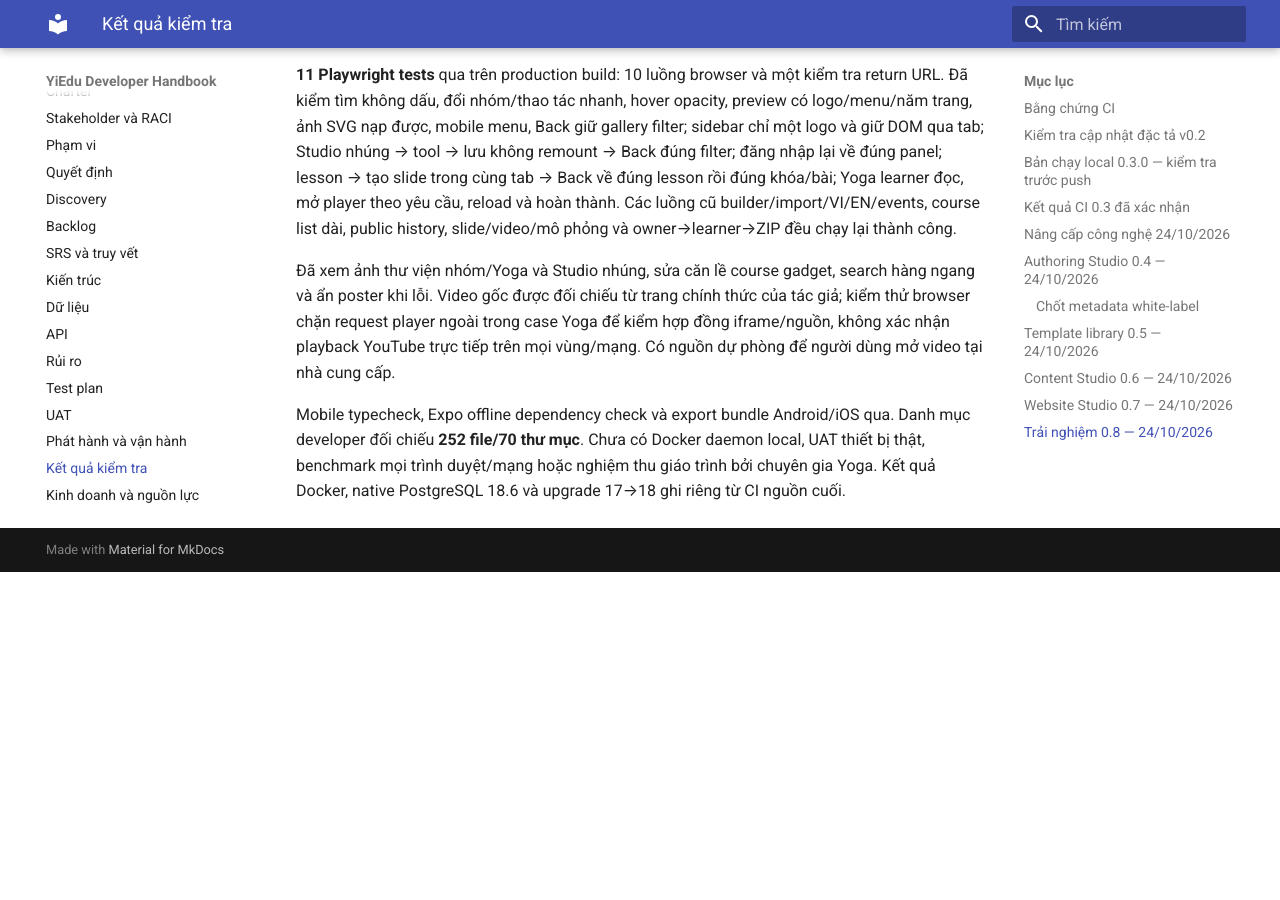
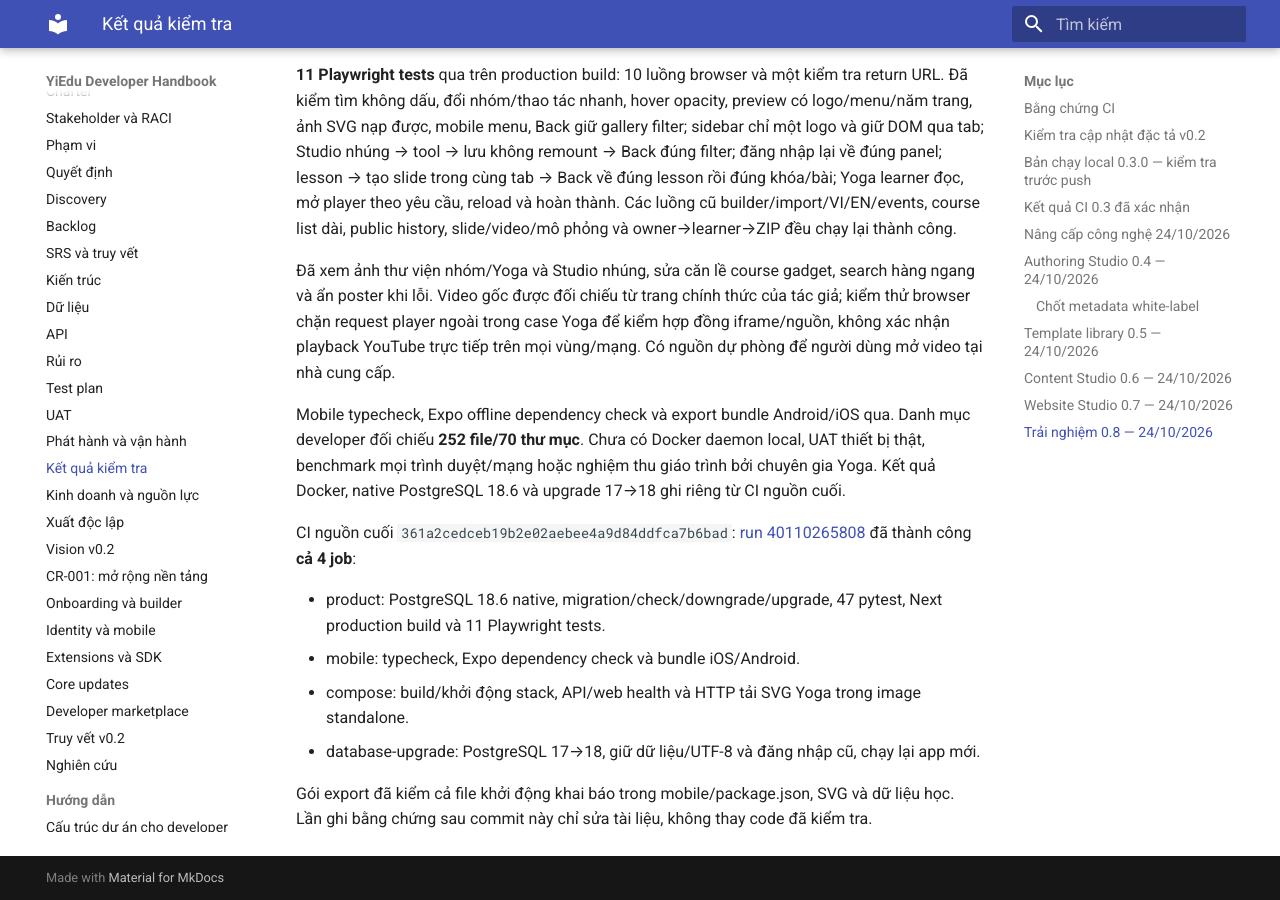
Before and after one commit to tuantruong1368/yiedu, an MkDocs documentation site: the page built from handbook/product/verification.md, in a window 1280 px wide and 900 px high, scrolled down 6767 px. Built offline with MkDocs 1.6.1 and Material for MkDocs 9.7.7, drawn with Linux system fonts in a browser that asks for light colours; before the commit the page ends 7339 px from its top, so only the background shows below that.

Commit message:
docs: record passing discovery, Yoga and contextual Studio CI
Record 47 backend tests, 11 Playwright checks and all four successful native CI jobs for final source, including Docker SVG and mobile entry-point export verification.

```diff
--- a/handbook/product/verification.md
+++ b/handbook/product/verification.md
@@ -246,3 +246,17 @@ Mobile typecheck, Expo offline dependency check và export bundle Android/iOS qu
 Danh mục developer đối chiếu **252 file/70 thư mục**. Chưa có Docker daemon local, UAT thiết bị
 thật, benchmark mọi trình duyệt/mạng hoặc nghiệm thu giáo trình bởi chuyên gia Yoga.
 Kết quả Docker, native PostgreSQL 18.6 và upgrade 17→18 ghi riêng từ CI nguồn cuối.
+
+
+CI nguồn cuối `361a2cedceb19b2e02aebee4a9d84ddfca7b6bad`:
+[run 40110265808](https://github.com/tuantruong1368/yiedu/actions/runs/40110265808)
+đã thành công **cả 4 job**:
+
+- product: PostgreSQL 18.6 native, migration/check/downgrade/upgrade, 47 pytest,
+  Next production build và 11 Playwright tests.
+- mobile: typecheck, Expo dependency check và bundle iOS/Android.
+- compose: build/khởi động stack, API/web health và HTTP tải SVG Yoga trong image standalone.
+- database-upgrade: PostgreSQL 17→18, giữ dữ liệu/UTF-8 và đăng nhập cũ, chạy lại app mới.
+
+Gói export đã kiểm cả file khởi động khai báo trong mobile/package.json, SVG và dữ liệu học.
+Lần ghi bằng chứng sau commit này chỉ sửa tài liệu, không thay code đã kiểm tra.
```
